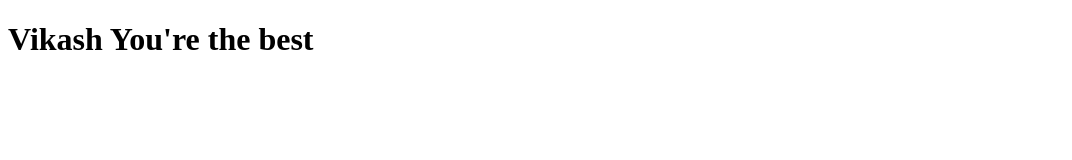
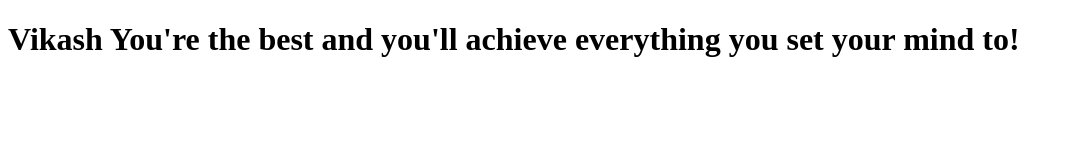
Before and after one commit to wpfixy/astro-learning-site, an Astro site: page / in a window 1280 px wide. Shown: the whole page, without its empty margins (0-1072 px from the left). Built offline with nearby package versions, Linux system fonts and the light colour scheme; Astro itself is replaced by a stand-in of ours.

Commit message:
New heading h1

```diff
--- a/src/pages/index.astro
+++ b/src/pages/index.astro
@@ -11,6 +11,6 @@
 		<title>Astro</title>
 	</head>
 	<body>
-		<h1>Vikash You're the best</h1>
+		<h1>Vikash You're the best and you'll achieve everything you set your mind to!</h1>
 	</body>
 </html>
```
